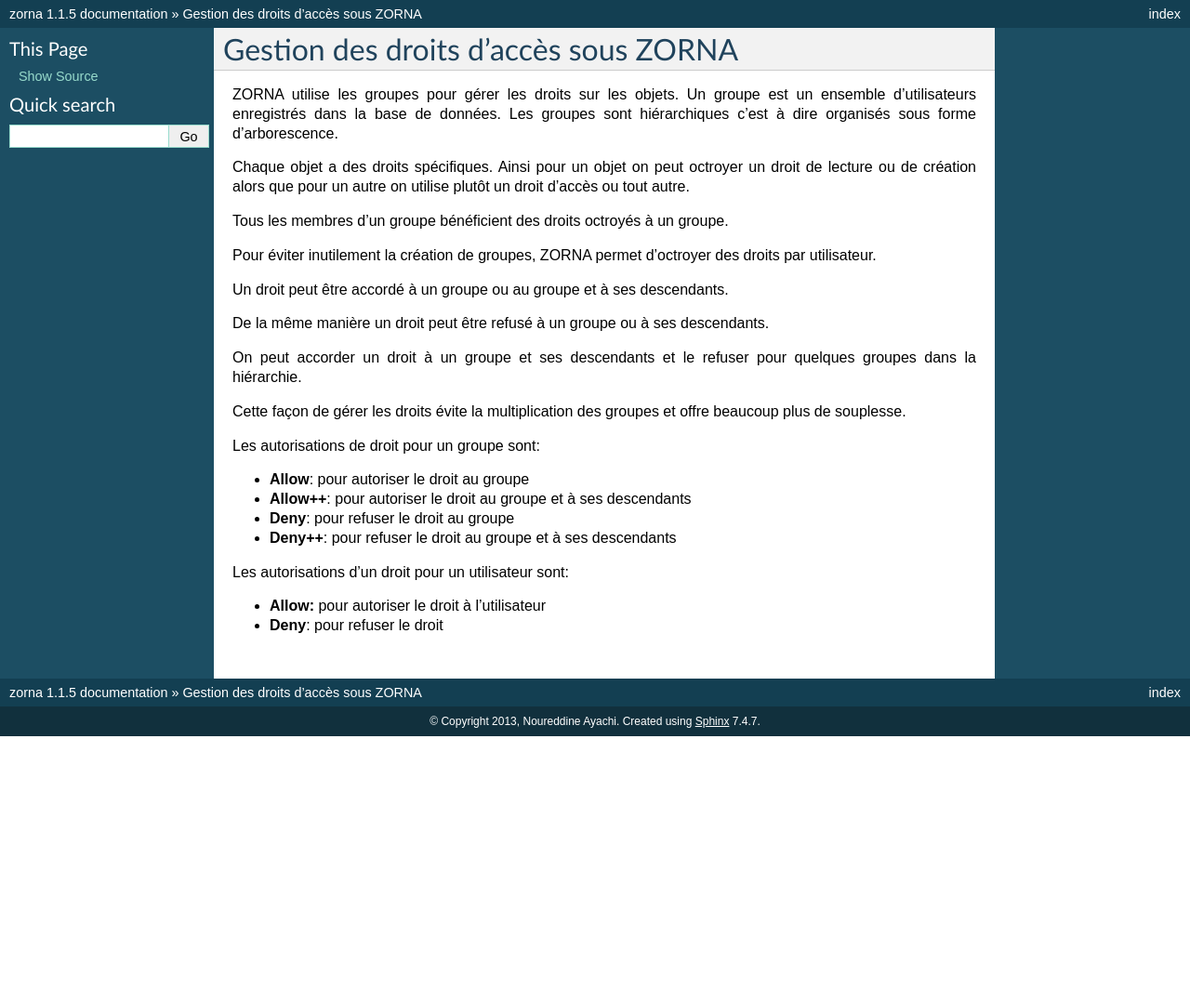
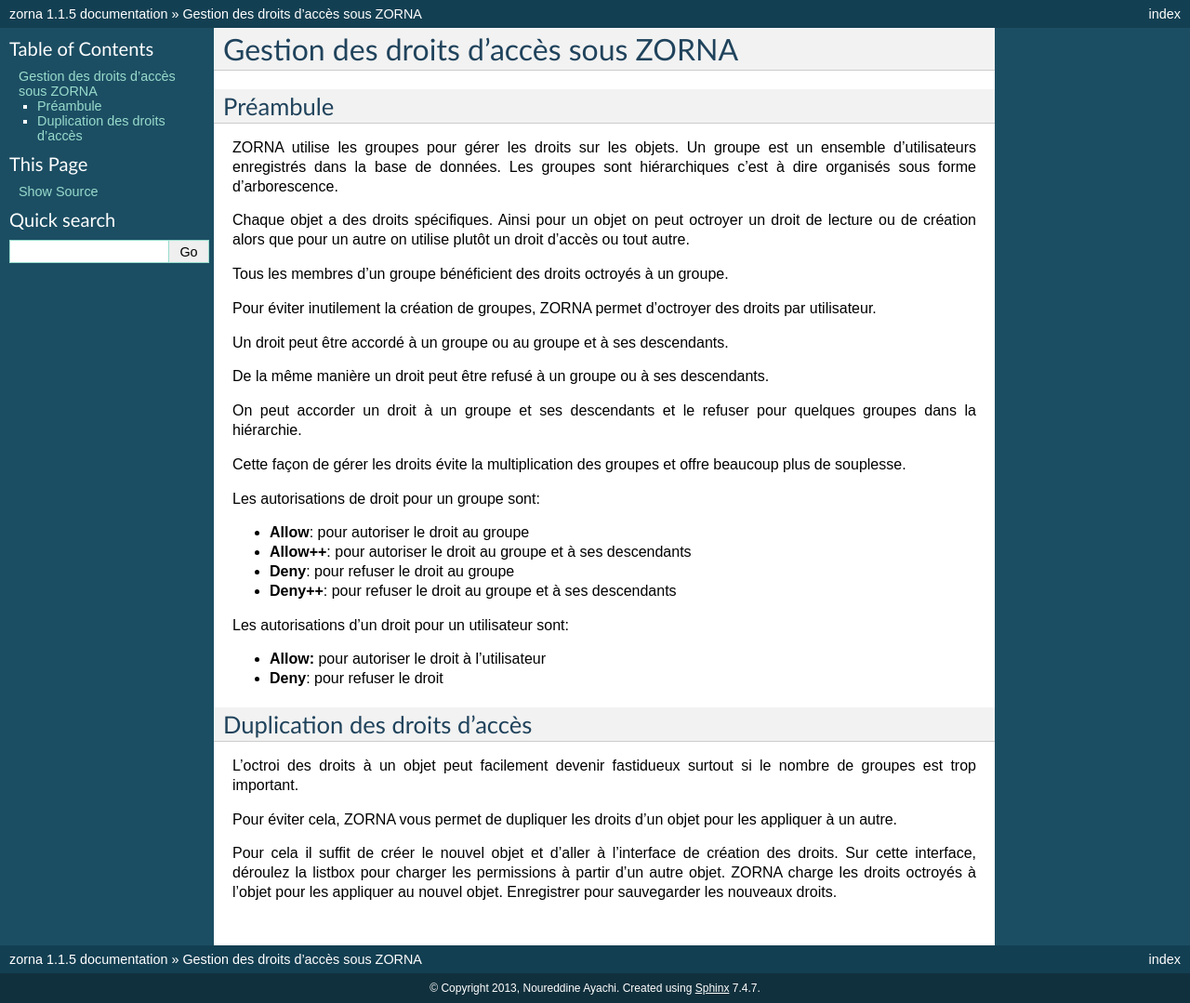
Before and after one commit to kamni/zorna, a Sphinx documentation site: the page built from docs/fr/guides/acl.rst, in a window 1280 px wide. Shown: the whole page at 93% size. Built offline with Sphinx 7.4.7, drawn with Linux system fonts in a browser that asks for light colours; pages that are not in the unit, such as notebooks, are missing from menus; before the commit the page ends 900 px from its top, so only the background shows below that.

Commit message:
minor change

```diff
--- a/docs/fr/guides/acl.rst
+++ b/docs/fr/guides/acl.rst
@@ -1,6 +1,8 @@
 Gestion des droits d'accès sous ZORNA
 *************************************
 
+Préambule
+=========
 ZORNA utilise les groupes pour gérer les droits sur les objets. Un groupe est un ensemble d'utilisateurs enregistrés dans la base de données. Les groupes sont hiérarchiques c'est à dire organisés sous forme d'arborescence.
 
 Chaque objet a des droits spécifiques. Ainsi pour un objet on peut octroyer un droit de lecture ou de création alors que pour un autre on utilise plutôt un droit d'accès ou tout autre.
@@ -28,3 +30,12 @@
 
 * **Allow:** pour autoriser le droit à l'utilisateur
 * **Deny**: pour refuser le droit
+
+Duplication des droits d'accès
+==============================
+L'octroi des droits à un objet peut facilement devenir fastidueux surtout si le nombre de groupes est trop important.
+
+Pour éviter cela, ZORNA vous permet de dupliquer les droits d'un objet pour les appliquer à un autre.
+
+Pour cela il suffit de créer le nouvel objet et d'aller à l'interface de création des droits. Sur cette interface, déroulez la listbox pour charger les permissions à partir d'un autre objet. ZORNA charge les droits octroyés à l'objet pour les appliquer au nouvel objet.
+Enregistrer pour sauvegarder les nouveaux droits.
--- a/docs/index.rst
+++ b/docs/index.rst
@@ -9,7 +9,6 @@
 Getting Started
 ---------------
 
-Contents:
 
 .. toctree::
    :maxdepth: 2
```
Also changed, not shown: 1 other file.
